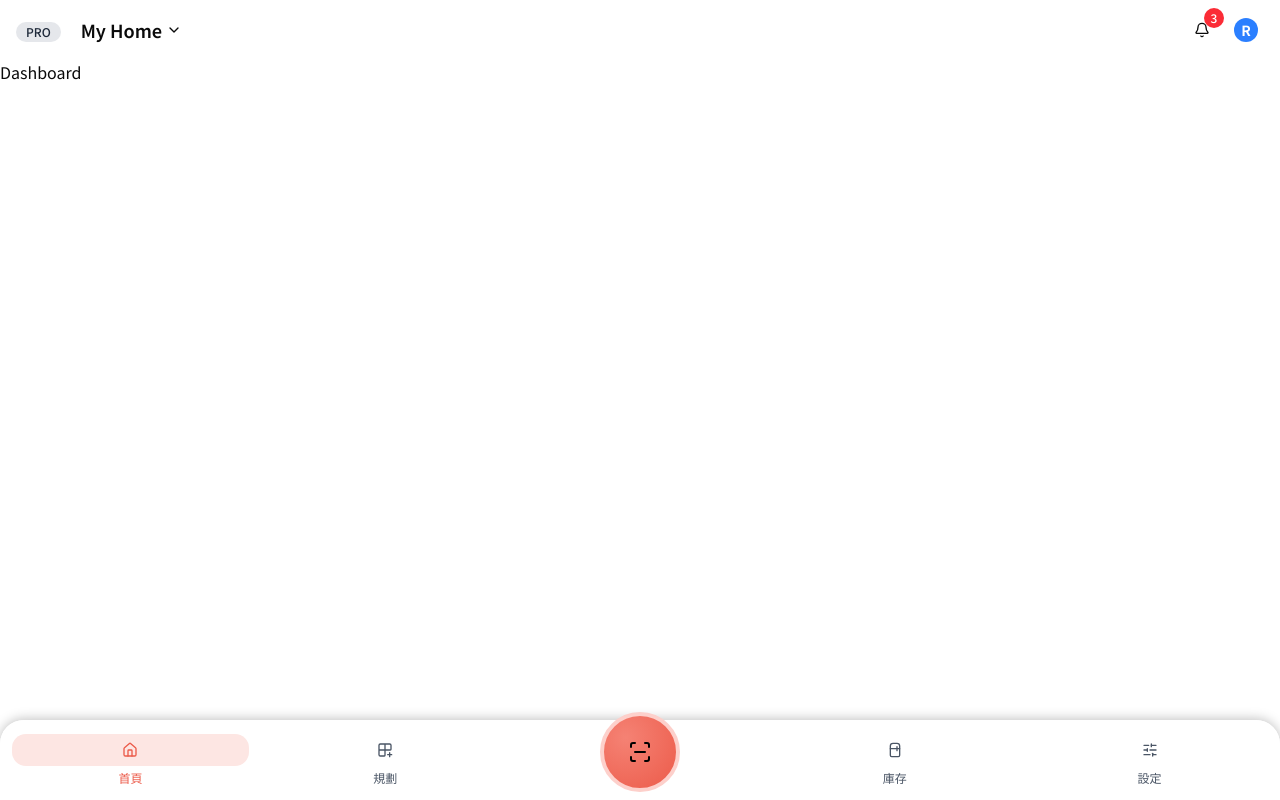
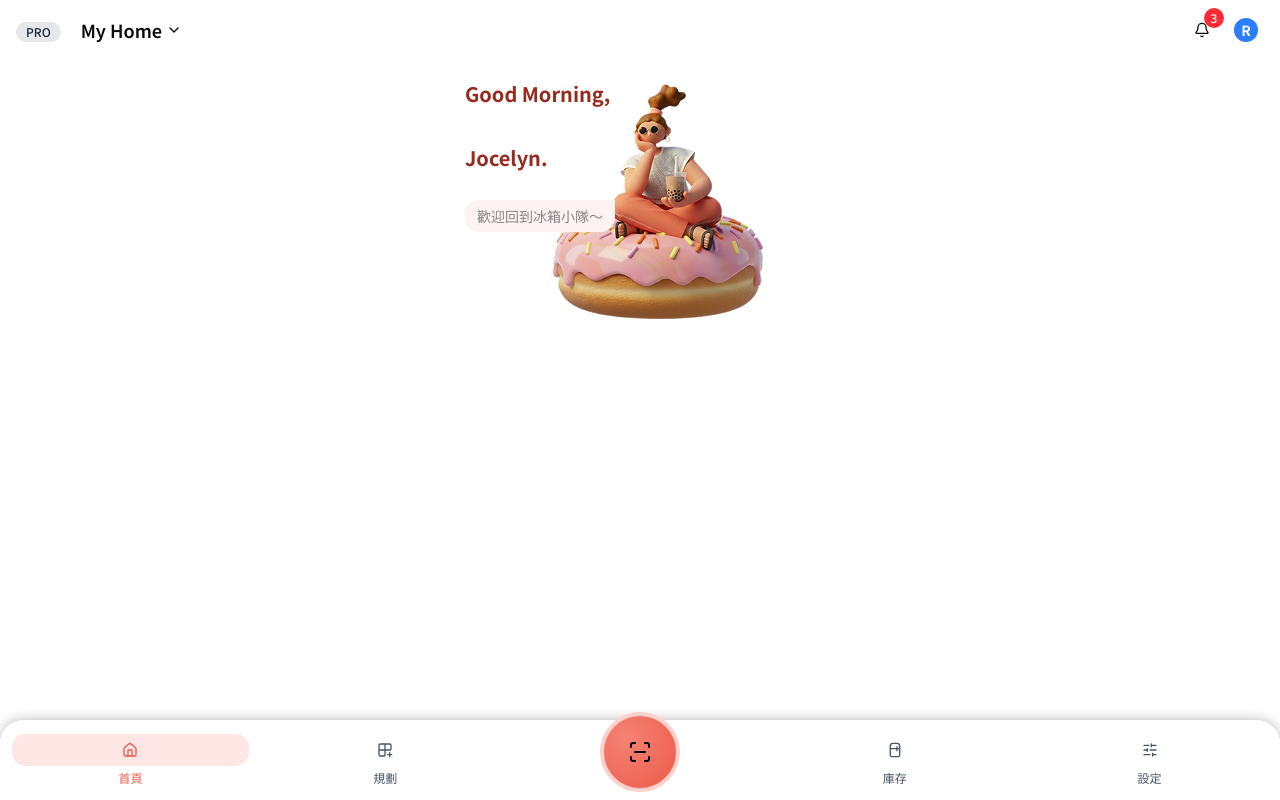
Before and after one commit to BakaRickyClariS/fufood, a React (Vite) app: page / in a window 1280 px wide. Built offline with nearby package versions, Linux system fonts and the light colour scheme.

Commit message:
feat: add dashboard hero section

```diff
--- a/src/routes/Dashboard/index.tsx
+++ b/src/routes/Dashboard/index.tsx
@@ -1,5 +1,31 @@
+import heroBanner from '../../assets/images/dashboard/hero-banner.png';
 const Dashboard: React.FC = () => {
-  return <>Dashboard</>;
+  return (
+    <>
+      <section>
+        <div className="flex justify-center px-4 w-full">
+          <div className="flex flex-row justify-center max-w-[800px] w-full">
+            <div className="flex flex-col max-w-[150px] mr-[-100px] mt-[20px] w-full z-10">
+              <h1 className="text-xl/7 text-blod text-primary-800">
+                Good Morning,
+              </h1>
+              <h1 className="text-xl text-blod text-primary-800 mb-4">
+                Jocelyn.
+              </h1>
+              <p className="text-sm text-neutral-500 py-1 px-3 bg-[#FEF3F2] rounded-b-xl rounded-tl-xl">
+                歡迎回到冰箱小隊～
+              </p>
+            </div>
+            <img
+              className="max-w-[300px] w-full h-auto object-cover"
+              src={heroBanner}
+              alt=""
+            />
+          </div>
+        </div>
+      </section>
+    </>
+  );
 };
 
 export default Dashboard;
```
Also changed, not shown: src/assets/images/dashboard/hero-banner.png (added).
